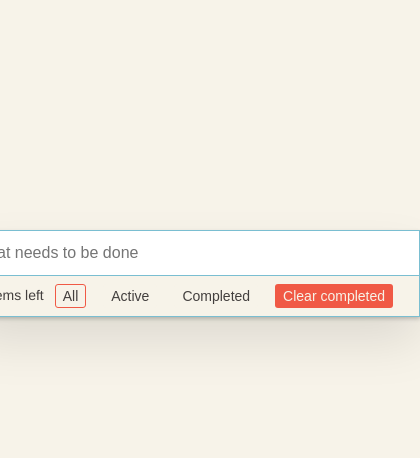
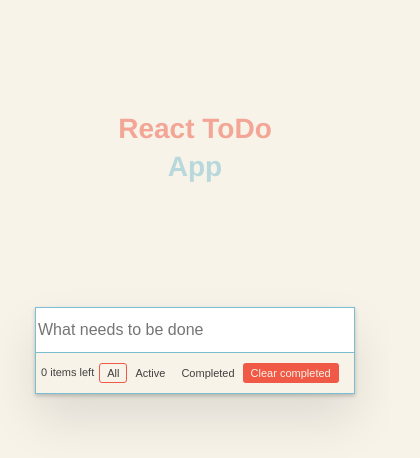
Before and after one commit to JohnDeeBeeCooper/ToDo, a React (Create React App) app: page / in a window 390 px wide. Shown: the top 458 px of the page, 420 px wide, since content can reach past the window. Built offline with nearby package versions, Linux system fonts and the light colour scheme.

Commit message:
updated styles, added logo

```diff
--- a/public/index.html
+++ b/public/index.html
@@ -3,7 +3,6 @@
   <head>
       <meta charset="utf-8">
       <meta name="viewport" content="width=device-width, initial-scale=1, shrink-to-fit=no">
-      <link rel="stylesheet" href="https://maxcdn.bootstrapcdn.com/bootstrap/3.3.7/css/bootstrap-theme.min.css" integrity="sha384-rHyoN1iRsVXV4nD0JutlnGaslCJuC7uwjduW9SVrLvRYooPp2bWYgmgJQIXwl/Sp" crossorigin="anonymous">
     <title>ToDo App</title>
   </head>
   <body>
--- a/src/components/App.jsx
+++ b/src/components/App.jsx
@@ -57,7 +57,7 @@ class App extends React.Component {
     }
     separateDelete = (id) => (e) => {
         e.preventDefault();
-        this.setState({tasks: this.state.tasks.filter(item => item.id !== id)});
+        this.setState({ tasks: this.state.tasks.filter(item => item.id !== id) });
     }
     renderList() {
         let items;
@@ -72,14 +72,15 @@ class App extends React.Component {
         }
         return this.state.tasks.length > 0 ?
             (<ul className="item-list">
-                {items.map(item => <Item key={item.id} delete = {this.separateDelete} complete={this.handleRemove} item={item} />)}
+                {items.map(item => <Item key={item.id} delete={this.separateDelete} complete={this.handleRemove} item={item} />)}
             </ul>)
             : null;
     }
     render() {
-
         const count = this.state.tasks.filter(item => !item.isCompleted).length;
         return (
+            <div className="wrapper">
+             <h1 className="logo react">React ToDo</h1><h1 className="logo app">App</h1>
                 <div className="container">
                     <div className="form-container">
                         <form onSubmit={this.handleAdd} className="todo-form">
@@ -91,7 +92,7 @@ class App extends React.Component {
                     {this.renderList()}
                     <Footer delete={this.deleteCompleted} display={this.state.display} count={count} all={this.selAll} completed={this.selCompleted} active={this.selActive} />
                 </div>
-
+            </div>
         )
     }
 }
--- a/src/components/style.css
+++ b/src/components/style.css
@@ -5,8 +5,8 @@ body {
     line-height: 1.4em;
     background:#f7f3e9;
     color: #433F3E;
+    font-weight: 300;
     margin: 0 auto;
-    font-weight: 300;
 }
 
 div {
@@ -24,7 +24,15 @@ li {
 .completed {
     text-decoration: line-through;
 }
-
+.react{
+    color: #f05945;
+}
+.logo{
+    opacity: 0.5;
+}
+.app{
+    color: #7abed1
+}
 ul.footer-list li {
     display: inline;
     margin-right: 5px;
@@ -33,7 +41,7 @@ ul.footer-list li {
 
 .container {
     background: #f7f3e9;
-    min-width: 450px;
+    min-width: 320px;
     max-width: 600px;
     margin: 130px 0 40px 0;
     position: relative;
@@ -58,6 +66,22 @@ input[type="text"]{
 }
 .item-list li {
     border-bottom: 1px solid #7abed1;
+}
+.element {
+    position: relative;
+}
+.element:before {
+    content: "\f040";
+    font-family: FontAwesome;
+    font-style: normal;
+    font-weight: normal;
+    text-decoration: inherit;
+    color: #000;
+    font-size: 18px;
+    padding-right: 0.5em;
+    position: absolute;
+    top: 10px;
+    left: 0;
 }
 .btn {
     font-family: Arial;
@@ -111,6 +135,7 @@ button.active {
     float: left;
     text-align: left;
     padding:0 5px;
+    font-size: 14px;
 }
 .item-list li {
     text-align: left;
@@ -189,3 +214,18 @@ input[type="checkbox"]:checked + label:before {
     .separate-delete:after {
     transform: rotate(-45deg);
     }
+@media (max-width: 450px) {
+    ul.footer-list li{
+        margin-right: 0;
+        padding: 0;
+    }
+    .btn{
+        font-size: 11px;
+    }
+    .todo-count{
+        font-size: 11px;
+    }
+    .footer-list li button {
+        margin: 0;
+    }
+}
```
Lines whose indentation alone changed are shown as unchanged.
